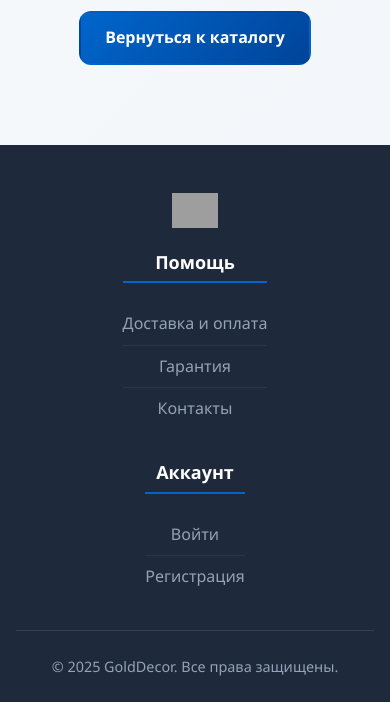
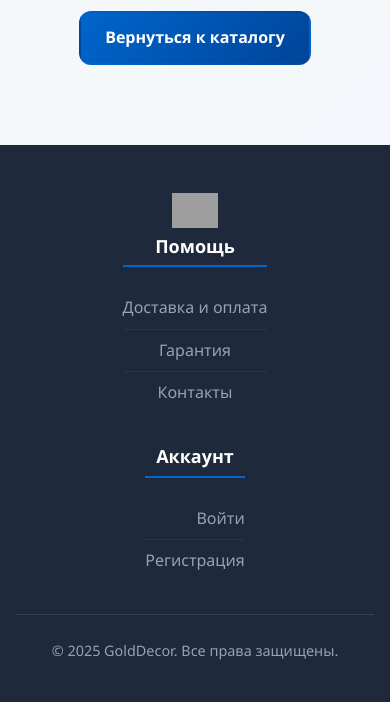
Before and after one commit to ArtemRuslanovich/golddekor, a Django app: page / in a window 390 px wide. Shown: the part 696-1398 px from the top of the page. After the commit the page ends 1356 px from the top, so only its background shows below. Run offline with Django 5.2, Linux system fonts and the light colour scheme; data that the repository does not hold is empty; grey boxes are pictures that could not be loaded.

Commit message:
footer right fix

```diff
--- a/web/apps/catalog/templates/catalog/base.html
+++ b/web/apps/catalog/templates/catalog/base.html
@@ -94,7 +94,7 @@
     <footer>
         <div class="container">
             <div class="footer-content">
-                <div class="footer-section">
+                <div class="footer-left">
                     <div class="footer-brand">
                         <img src="{% static 'img/logo.png' %}" alt="GoldDecor" class="footer-logo">
                     </div>
@@ -107,7 +107,7 @@
                     </div>
                 </div>
 
-                <div class="footer-section footer-account">
+                <div class="footer-right">
                     <div class="footer-links">
                         <h4>Аккаунт</h4>
                         {% if user.is_authenticated %}
--- a/web/static/css/style.css
+++ b/web/static/css/style.css
@@ -1409,11 +1409,32 @@ footer {
 }
 
 .footer-content {
-    display: grid;
-    grid-template-columns: 2fr 1fr;
-    align-items: start;
-    gap: 3rem;
+    display: flex;
+    justify-content: space-between;
+    align-items: flex-start;
+    flex-wrap: wrap;
+    gap: 2rem;
     margin-bottom: 2rem;
+}
+
+.footer-right {
+    text-align: right;
+}
+
+.footer-right .footer-links a {
+    text-align: right;
+}
+
+@media (max-width: 768px) {
+    .footer-content {
+        flex-direction: column;
+        align-items: center;
+        text-align: center;
+    }
+
+    .footer-right {
+        text-align: center;
+    }
 }
 
 .footer-section {
```
